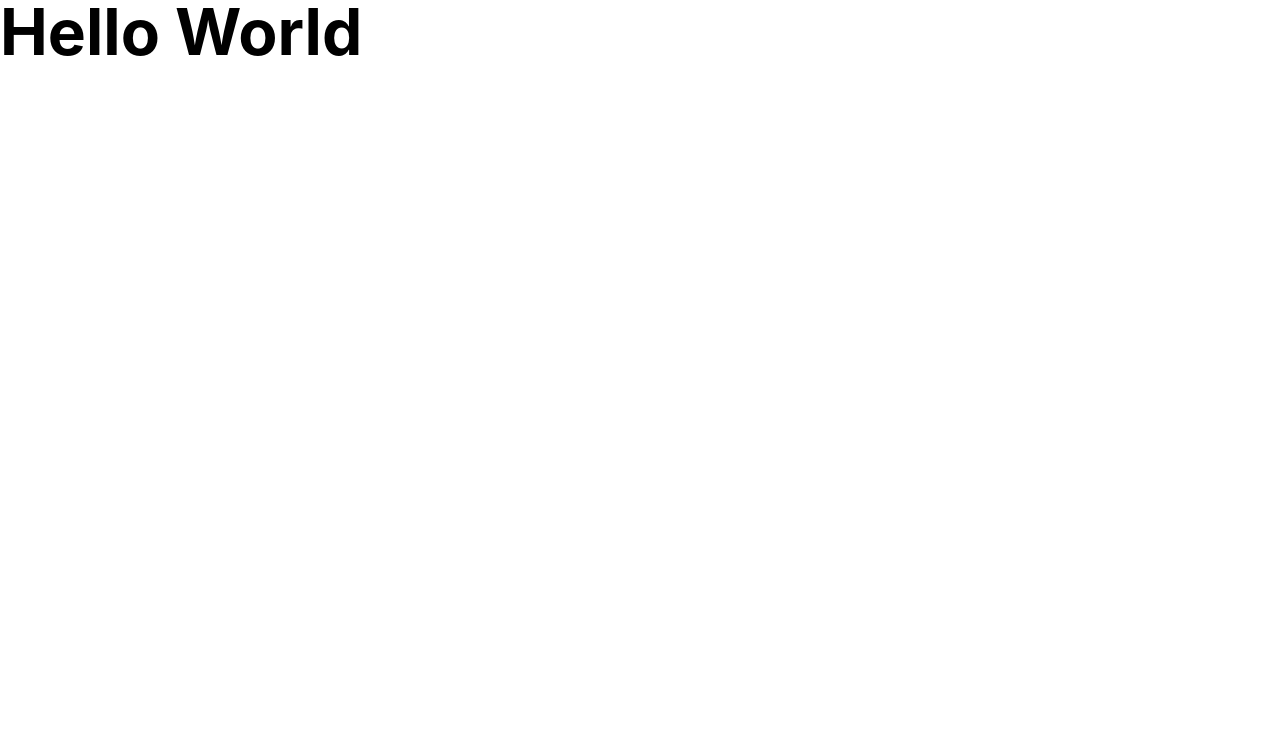
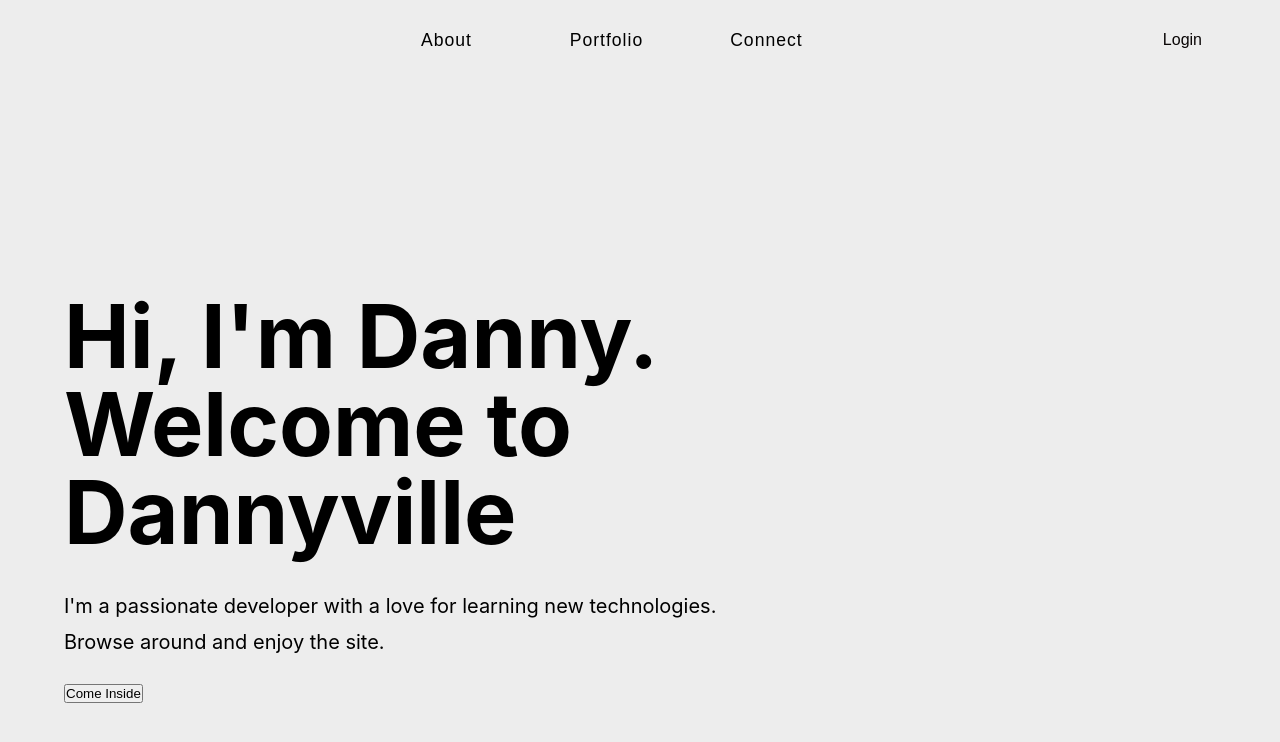
Before and after one commit to Danielamoateng1989/personalwebsite, a React (Create React App) app: page / in a window 1280 px wide. Shown: the top 742 px of the page. Built offline with nearby package versions, Linux system fonts and the light colour scheme.

Commit message:
Added submenu links and font awesome icons

```diff
--- a/src/App.js
+++ b/src/App.js
@@ -1,9 +1,14 @@
-import logo from './logo.svg';
-import './App.css';
-
+import React from 'react';
+import Navbar from './Navbar';
+import Hero from './Hero';
+import Submenu from './Submenu';
 function App() {
   return (
-    <h1>Hello World</h1>
+    <>
+      <Navbar />
+      <Hero />
+      <Submenu />
+    </>
   );
 }
 
--- /dev/null
+++ b/src/Hero.js
@@ -0,0 +1,29 @@
+import React from 'react';
+// import phoneImg from './images/phone.svg';
+import { useGlobalContext } from './context';
+
+const Hero = () => {
+  const { closeSubmenu } = useGlobalContext();
+  return (
+    <section className='hero' onMouseOver={closeSubmenu}>
+      <div className='hero-center'>
+        <article className='hero-info'>
+          <h1>
+            Hi, I'm Danny.<br />
+            Welcome to Dannyville
+
+          </h1>
+          <p>
+            I'm a passionate developer with a love for learning new technologies. Browse around and enjoy the site.
+          </p>
+          <button className='btn'>Come Inside</button>
+        </article>
+        {/* <article className='hero-images'>
+          <img src={phoneImg} className='phone-img' alt='phone' />
+        </article> */}
+      </div>
+    </section>
+  );
+};
+
+export default Hero;
--- /dev/null
+++ b/src/Navbar.js
@@ -0,0 +1,55 @@
+import React from 'react';
+// import logo from './images/logo.svg';
+import { FaBars } from 'react-icons/fa';
+import { useGlobalContext } from './context';
+
+const Navbar = () => {
+  const { openSidebar, openSubmenu, closeSubmenu } = useGlobalContext();
+  const displaySubmenu = (e) => {
+    const page = e.target.textContent;
+    const tempBtn = e.target.getBoundingClientRect();
+    const center = (tempBtn.left + tempBtn.right) / 2;
+    const bottom = tempBtn.bottom - 3;
+    openSubmenu(page, { center, bottom });
+  };
+  const handleSubmenu = (e) => {
+    if (!e.target.classList.contains('link-btn')) {
+      closeSubmenu();
+    }
+  };
+
+
+
+  return (
+    <nav className='nav' onMouseOver={handleSubmenu}>
+      <div className='nav-center'>
+        <div className='nav-header'>
+          {/* <img src={logo} className='nav-logo' alt='' /> */}
+          <button className='btn toggle-btn' onClick={openSidebar}>
+            <FaBars />
+          </button>
+        </div>
+        <ul className='nav-links'>
+          <li>
+            <button className='link-btn' onMouseOver={displaySubmenu}>
+              About
+            </button>
+          </li>
+          <li>
+            <button className='link-btn' onMouseOver={displaySubmenu}>
+              Portfolio
+            </button>
+          </li>
+          <li>
+            <button className='link-btn' onMouseOver={displaySubmenu}>
+              Connect
+            </button>
+          </li>
+        </ul>
+        <button className='login-btn signin-btn'>Login</button>
+      </div>
+    </nav>
+  );
+};
+
+export default Navbar;
--- a/src/components/context.js
+++ b/src/context.js
@@ -1,5 +1,5 @@
 import React, { useState, useContext } from 'react';
-import sublinks from './Data';
+import sublinks from './data';
 const AppContext = React.createContext();
 
 const AppProvider = ({ children }) => {
--- /dev/null
+++ b/src/data.js
@@ -0,0 +1,36 @@
+import {FaUserTie,
+       FaFutbol, FaFileCode,
+       FaCalendar,
+       FaShoppingCart,
+       FaAirbnb, FaLinkedin,
+      FaGithub} from 'react-icons/fa';
+
+
+import React from 'react';
+const sublinks = [
+  {
+    page: 'About',
+    links: [
+      { label: 'About Me', icon: <FaUserTie />, url: '/aboutme' },
+      { label: 'My Interest', icon: <FaFileCode />, url: '/myinterest' },
+      { label: 'My Hobbies', icon: <FaFutbol />, url: '/myhobbies' },
+    ],
+  },
+  {
+    page: 'Portfolio',
+    links: [
+      { label: 'Founded', icon: <FaCalendar/>, url: '/founded' },
+      { label: 'Shopping', icon: <FaShoppingCart />, url: '/shopping' },
+      { label: 'Travel', icon: <FaAirbnb />, url: '/about' },
+    ],
+  },
+  {
+    page: 'Connect',
+    links: [
+      { label: 'linkedIn', icon: <FaLinkedin />, url: '/linkedinlink' },
+      { label: 'github', icon: <FaGithub/>, url: '/About' },
+    ],
+  },
+];
+
+export default sublinks;
--- a/src/index.css
+++ b/src/index.css
@@ -106,12 +106,12 @@ Stripe Styles
   justify-content: space-between;
   align-items: center;
 }
-.btn {
+.login-btn {
   font-size: 1rem;
   padding: 0.25rem 0.75rem;
   border-radius: var(--radius);
   border-color: transparent;
-  color: white;
+  color: rgb(11, 7, 7);
   background: var(--clr-black);
   cursor: pointer;
   transition: var(--transition);
@@ -132,7 +132,8 @@ Stripe Styles
   height: 65%;
   top: 0;
   left: 0;
-  background: url(./images/hero.svg);
+  background-color: #EDEDED;
+  /* background: url(./images/hero.svg); */
   background-size: cover;
   background-repeat: no-repeat;
   z-index: -1;
@@ -196,7 +197,7 @@ Stripe Styles
     background: transparent;
     border-color: transparent;
     font-size: 1.1rem;
-    color: white;
+    color: black;
     text-transform: capitalize;
     letter-spacing: 1px;
     width: 10rem;
--- a/src/index.js
+++ b/src/index.js
@@ -2,10 +2,13 @@ import React from 'react';
 import ReactDOM from 'react-dom';
 import './index.css';
 import App from './App';
+import { AppProvider } from './context';
 
 ReactDOM.render(
   <React.StrictMode>
-    <App />
+    <AppProvider>
+      <App />
+    </AppProvider>
   </React.StrictMode>,
   document.getElementById('root')
 );
```
Also changed, not shown: src/components/data.js (deleted, +0 -29 lines), src/Submenu.js (renamed from src/components/Submenu.js), src/components/NavigationBar.js (deleted), src/logo.svg (deleted), 1 other file (tests, documents, lock files or other folders).
